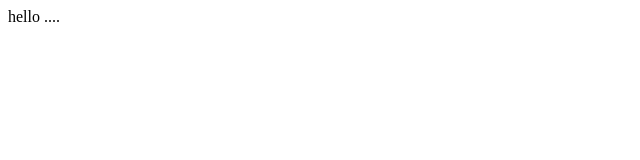
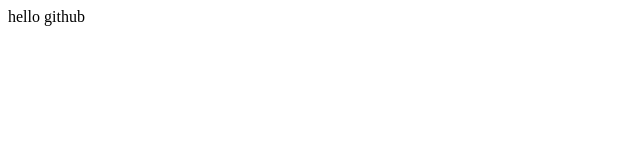
Before and after one commit to ace68723/github-test, a plain HTML site: page index.html in a window 1280 px wide. Shown: the full height of the page, 0-640 px from the left. Drawn offline with Linux system fonts and the light colour scheme.

Commit message:
Update index.html

```diff
--- a/index.html
+++ b/index.html
@@ -1 +1 @@
-<p>hello .... </p>
+<p>hello github </p>
```
